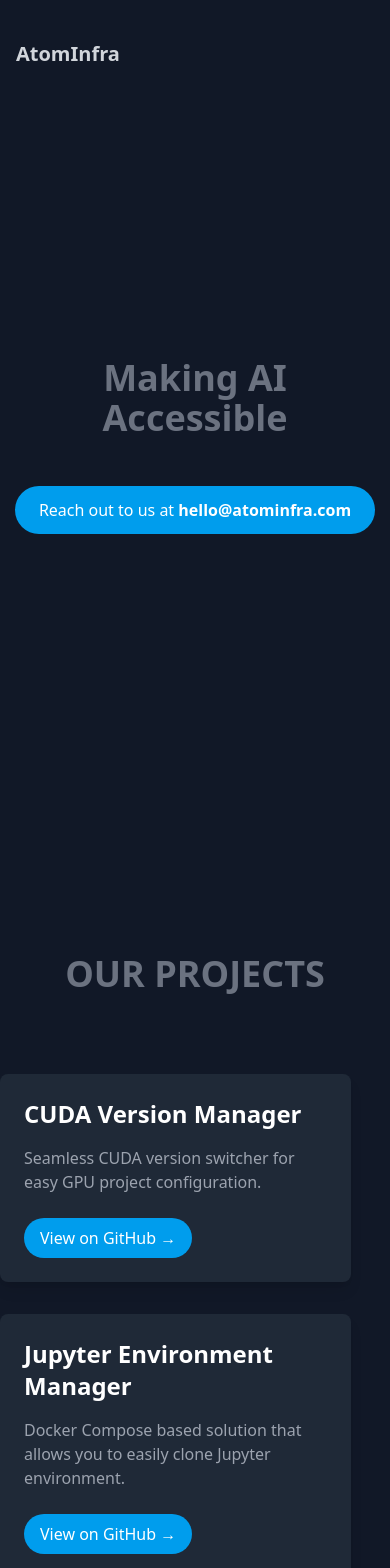
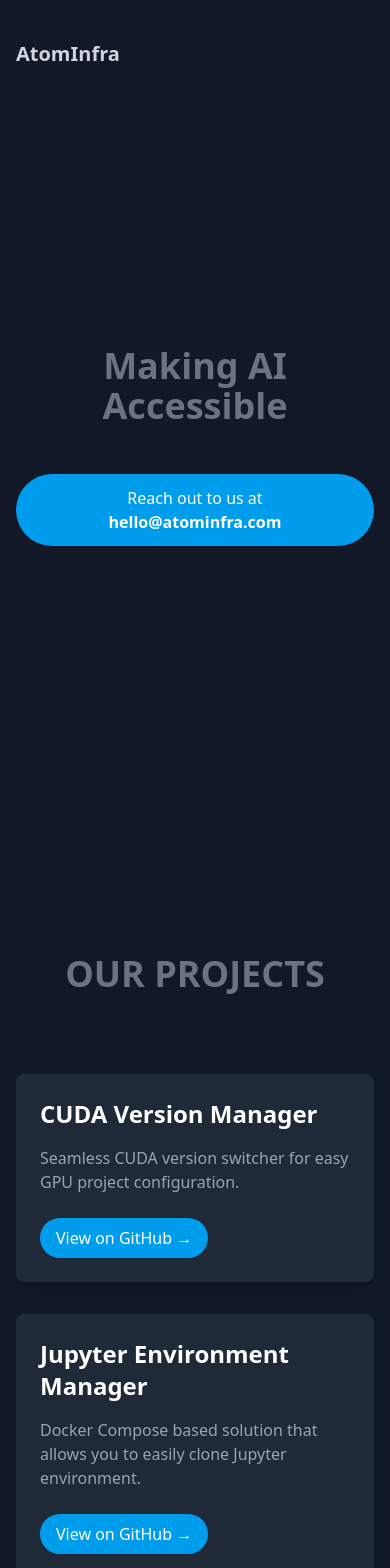
Before and after one commit to atominfra/landing-page, a Next.js app: page / in a window 390 px wide. Shown: the top 1568 px of the page. Built offline with nearby package versions, Linux system fonts and the light colour scheme; a web font is replaced by a local one.

Commit message:
fix: fixes responsiveness

```diff
--- a/src/app/page.js
+++ b/src/app/page.js
@@ -11,21 +11,13 @@
   const { teamMembers, advisors } = teamData;
 
   return (
-    <div
-      className="min-h-screen flex flex-col items-center justify-center bg-gray-900 text-white font-sans"
-      // style={{
-      //   backgroundImage: `url(${backgroundImage.src})`,
-      //   backgroundSize: 'cover',
-      //   backgroundRepeat: 'no-repeat',
-      //   backgroundAttachment: 'fixed',
-      // }}
-    >
-      <header className="w-full z-[10] fixed top-0 bg-gray-900">
+    <div className="min-h-screen flex flex-col items-center justify-center bg-gray-900 text-white font-sans">
+      <header className="w-full z-10 fixed top-0 bg-gray-900">
         <NavbarSimple whiteNavbar={true} />
       </header>
 
       {/* Hero Section */}
-      <section className="w-full text-center h-[100vh] flex flex-col items-center justify-center pt-24 md:pt-44 py-12">
+      <section className="w-full text-center h-screen flex flex-col items-center justify-center pt-24 md:pt-44 py-12 px-4">
         <div className="w-[90vw] md:w-[50vw]">
           <p className="text-4xl md:text-6xl text-gray-500 font-semibold text-balance font-baloo">
             Making AI Accessible
@@ -33,31 +25,32 @@
         </div>
         <a
           href="mailto:hello@atominfra.com"
-          className="mt-12 inline-block bg-[#009ded] md:text-lg text-white px-6 py-3 rounded-full font-normal hover:bg-[#3591c0]"
+          className="mt-12 inline-block bg-[#009ded] md:text-lg text-white px-6 py-3 rounded-full font-normal hover:bg-[#3591c0] transition-colors"
         >
           Reach out to us at <span className="font-bold">hello@atominfra.com</span>
         </a>
       </section>
 
       {/* Projects Section */}
-      <section id="projects" className="w-full h-screen flex flex-col items-center justify-center max-w-6xl mx-auto py-4">
+      <section
+        id="projects"
+        className="w-full min-h-screen flex flex-col items-center justify-center max-w-6xl mx-auto py-12 px-4"
+      >
         <h2 className="text-4xl font-bold text-center mb-20 text-gray-500">OUR PROJECTS</h2>
-        <div className="flex flex-col md:flex-row justify-center items-center space-y-8 md:space-y-0 md:space-x-8">
+        <div className="grid grid-cols-1 md:grid-cols-2 gap-8">
           {/* CUDA Version Manager */}
           <a
             href="https://github.com/atominfra/cvm"
             target="_blank"
+            className="w-full"
           >
-          <div className="w-[90%] md:w-[24rem] bg-gray-800 p-6 rounded-lg shadow-lg  ">
+            <div className="bg-gray-800 p-6 rounded-lg shadow-lg transition-transform transform hover:scale-105">
               <h3 className="text-2xl font-semibold mb-4">CUDA Version Manager</h3>
               <p className="text-gray-400 mb-6">
                 Seamless CUDA version switcher for easy GPU project configuration.
               </p>
-
-              <button
-              className="inline-block bg-[#009ded] text-white px-4 py-2 rounded-full hover:bg-[#3591c0]"
-
-              >View on GitHub →
+              <button className="inline-block bg-[#009ded] text-white px-4 py-2 rounded-full hover:bg-[#3591c0] transition-colors">
+                View on GitHub →
               </button>
             </div>
           </a>
@@ -66,17 +59,15 @@
           <a
             href="https://github.com/atominfra/jupyter-environment-manager"
             target="_blank"
+            className="w-full"
           >
-          <div className="w-[90%] md:w-[24rem] bg-gray-800 p-6 rounded-lg shadow-lg  ">
+            <div className="bg-gray-800 p-6 rounded-lg shadow-lg transition-transform transform hover:scale-105">
               <h3 className="text-2xl font-semibold mb-4">Jupyter Environment Manager</h3>
               <p className="text-gray-400 mb-6">
                 Docker Compose based solution that allows you to easily clone Jupyter environment.
               </p>
-
-              <button
-              className="inline-block bg-[#009ded] text-white px-4 py-2 rounded-full hover:bg-[#3591c0]"
-
-              >View on GitHub →
+              <button className="inline-block bg-[#009ded] text-white px-4 py-2 rounded-full hover:bg-[#3591c0] transition-colors">
+                View on GitHub →
               </button>
             </div>
           </a>
@@ -84,10 +75,13 @@
       </section>
 
       {/* Team Section */}
-      <section id="team" className="w-full h-screen flex flex-col items-center justify-center max-w-7xl mx-auto py-12">
+      <section
+        id="team"
+        className="w-full min-h-screen flex flex-col items-center justify-center max-w-7xl mx-auto py-12 px-4"
+      >
         <h2 className="text-4xl font-bold text-center mb-20 text-gray-500">Meet Our Team</h2>
         <div className="flex flex-wrap justify-center gap-10">
-          {teamMembers.map((member, index) => (
+          {teamMembers.map((member) => (
             <TeamMemberCard
               key={member.name}
               name={member.name}
@@ -101,8 +95,10 @@
       </section>
 
       {/* Advisor Section */}
-      <section id="advisors" className="w-full min-h-screen relative flex flex-col items-center justify-center py-12">
-        <div className="relative  w-full max-w-7xl mx-auto px-4">
+      <section
+        id="advisors"
+        className="w-full min-h-screen flex flex-col items-center justify-center max-w-7xl mx-auto py-12 px-4"
+      >
         <h2 className="text-4xl font-bold text-center mb-20 text-gray-500">Meet Our Advisors</h2>
         <div className="flex flex-wrap justify-center gap-10">
           {advisors.map((member) => (
@@ -116,12 +112,11 @@
             />
           ))}
         </div>
-        </div>
       </section>
 
       {/* Footer Section */}
       <section className="w-full h-[50vh] relative overflow-hidden">
-        <div className="absolute inset-0 top-[-100%]">
+        <div className="absolute inset-0">
           <Image
             src={footerBackgroundImage}
             alt="Section divider image"
@@ -133,7 +128,6 @@
       </section>
 
       <ScrollToTopButton />
-
     </div>
   );
 }
```
Lines whose indentation alone changed are shown as unchanged.
